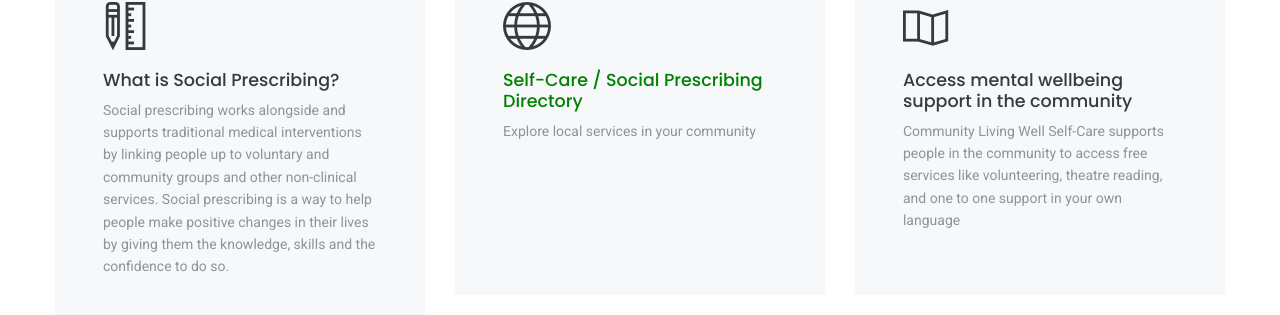
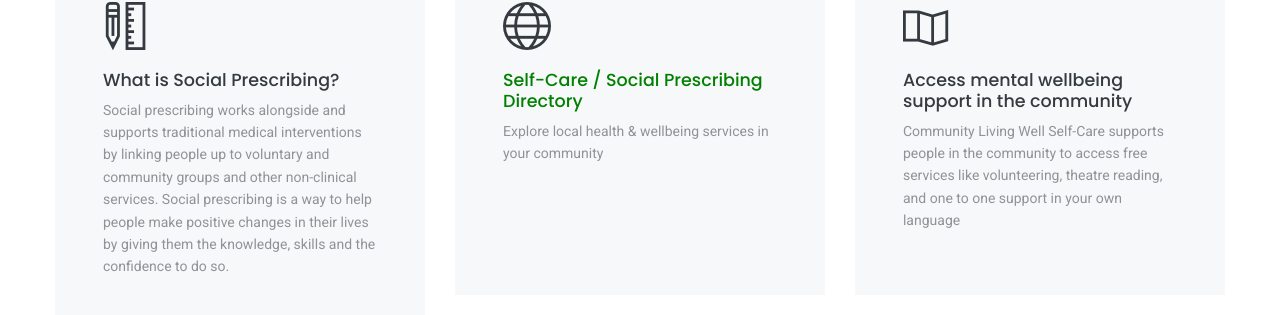
Before and after one commit to AgileVentures/cic-website, a Jekyll site: the page built from residents.md, in a window 1280 px wide. Shown: the part 544-859 px from the top of the page. Built offline with Jekyll 4.4.1, drawn with Linux system fonts in a browser that asks for light colours; some web fonts are replaced.

Commit message:
Update KCSC Directory “kcsc_directory”

```diff
--- a/_data/kcsc_directory.yml
+++ b/_data/kcsc_directory.yml
@@ -1,3 +1,3 @@
 kcsc_directory:
   - title: Self-Care / Social Prescribing Directory
-    text: "Explore local services in your community "
+    text: "Explore local health & wellbeing services in your community "
```
